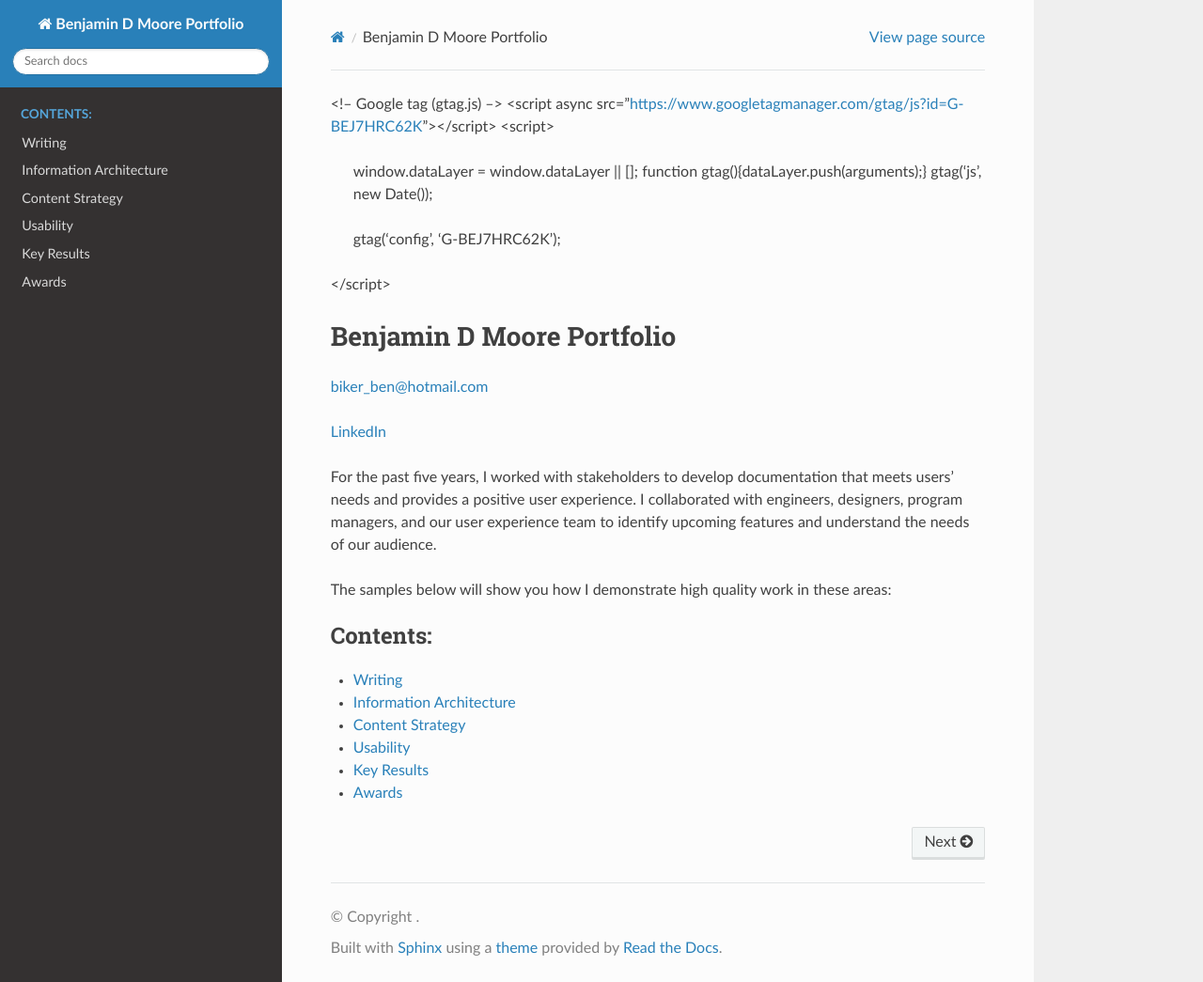
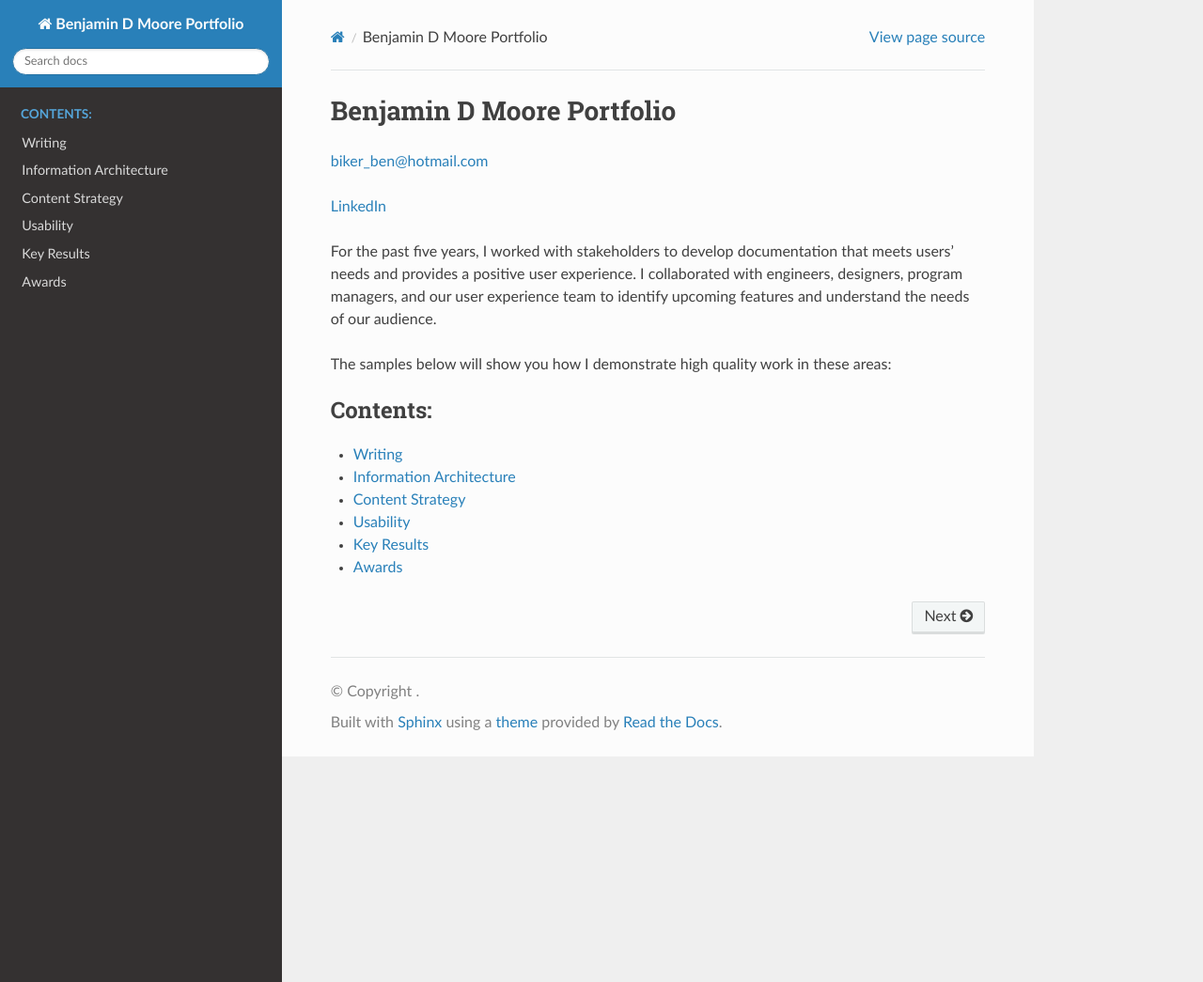
Before and after one commit to bikerben33/portfolio, a Sphinx documentation site: the page built from docs/source/index.rst, in a window 1280 px wide and 1045 px high. Shown: the whole window at 94% size. Built offline with Sphinx 7.4.7 and the Read the Docs theme 3.1.0, drawn with Linux system fonts in a browser that asks for light colours; part of the change alters nothing that is shown.

Commit message:
Fix formatting

```diff
--- a/docs/source/index.rst
+++ b/docs/source/index.rst
@@ -1,13 +1,13 @@
 
-<!-- Google tag (gtag.js) -->
-<script async src="https://www.googletagmanager.com/gtag/js?id=G-BEJ7HRC62K"></script>
-<script>
+.. save for future tagging
+ <!-- Google tag (gtag.js) -->
+ <script async src="https://www.googletagmanager.com/gtag/js?id=G-BEJ7HRC62K"></script>
+ <script>
   window.dataLayer = window.dataLayer || [];
   function gtag(){dataLayer.push(arguments);}
   gtag('js', new Date());
-
-  gtag('config', 'G-BEJ7HRC62K');
-</script>
+    gtag('config', 'G-BEJ7HRC62K');
+ </script>
 
 Benjamin D Moore Portfolio
 ##########################
```
Also changed, not shown: docs/source/writing-samples.rst (+15 -0 lines).
